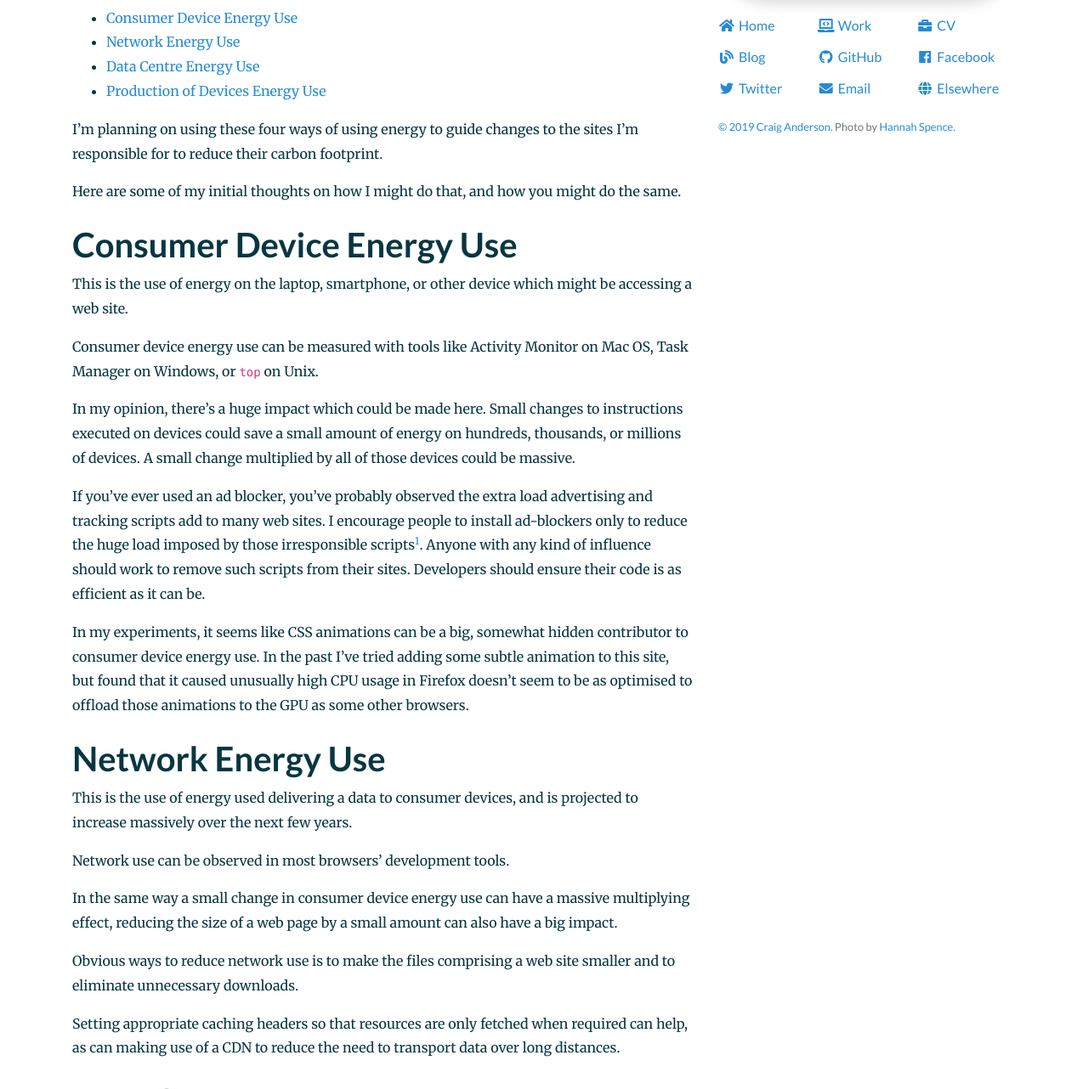
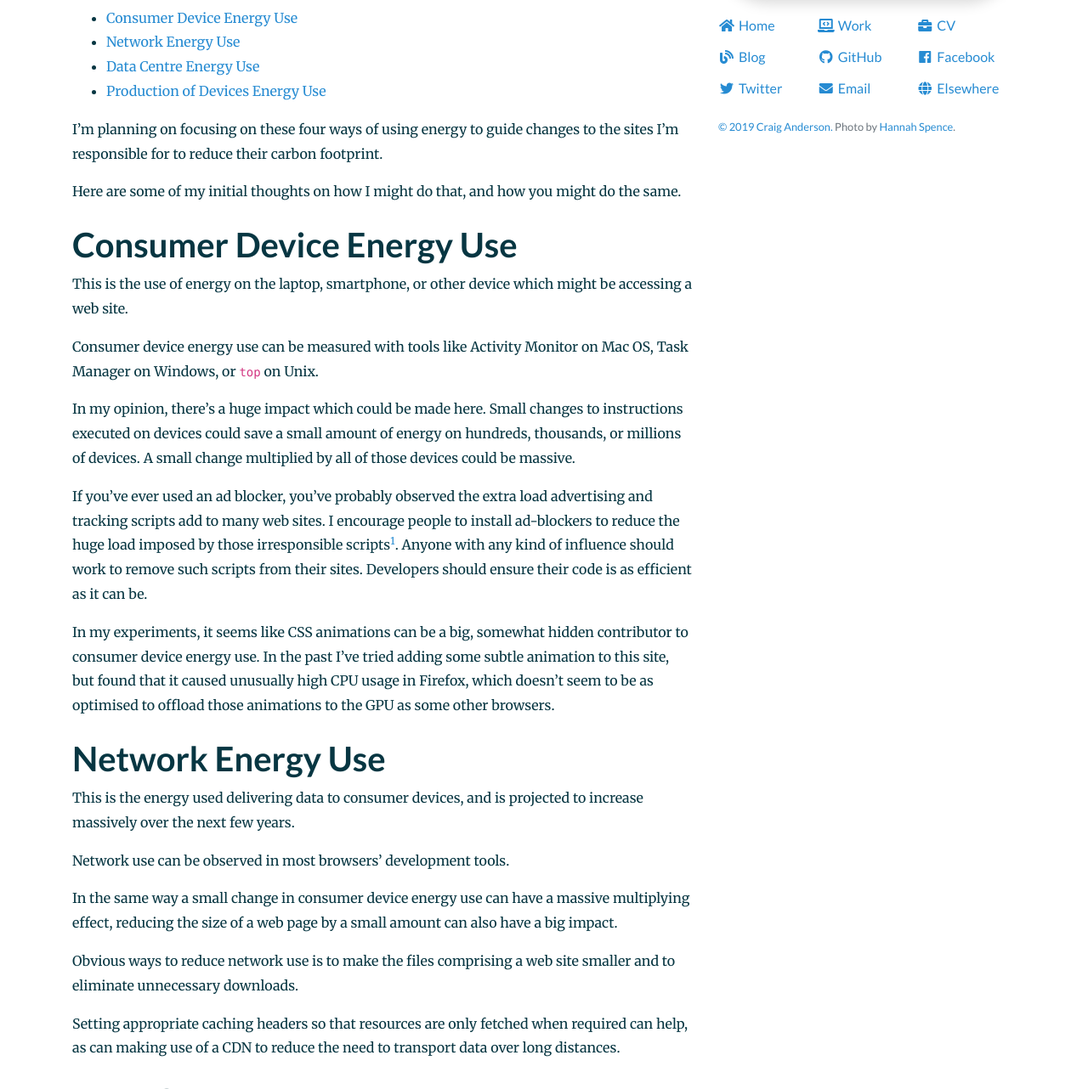
Before and after one commit to craiga/craiga.id.au, a Jekyll site: the page built from _posts/2019-07-20-green-web-dev.markdown, in a window 1280 px wide and 1400 px high, scrolled down 284 px, cut to the strip 118-1400 px from the top of the window. Shown: the whole strip at 85% size. Built offline with Jekyll 4.4.1, drawn with Linux system fonts in a browser that asks for light colours; our own code applies the rules of GitHub Pages for plain Markdown files; some of the changed text lies outside the part shown.

Commit message:
Update 2019-07-20-green-web-dev.markdown

```diff
--- a/_posts/2019-07-20-green-web-dev.markdown
+++ b/_posts/2019-07-20-green-web-dev.markdown
@@ -16,7 +16,7 @@
 {:toc}
 
 
-I'm planning on using these four ways of using energy to guide changes to the sites I'm responsible for to reduce their carbon footprint.
+I'm planning on focusing on these four ways of using energy to guide changes to the sites I'm responsible for to reduce their carbon footprint.
 
 Here are some of my initial thoughts on how I might do that, and how you might do the same.
 
@@ -29,14 +29,14 @@
 
 In my opinion, there's a huge impact which could be made here. Small changes to instructions executed on devices could save a small amount of energy on hundreds, thousands, or millions of devices. A small change multiplied by all of those devices could be massive.
 
-If you've ever used an ad blocker, you've probably observed the extra load advertising and tracking scripts add to many web sites. I encourage people to install ad-blockers only to reduce the huge load imposed by those irresponsible scripts[^dont-block-everything]. Anyone with any kind of influence should work to remove such scripts from their sites. Developers should ensure their code is as efficient as it can be.
+If you've ever used an ad blocker, you've probably observed the extra load advertising and tracking scripts add to many web sites. I encourage people to install ad-blockers to reduce the huge load imposed by those irresponsible scripts[^dont-block-everything]. Anyone with any kind of influence should work to remove such scripts from their sites. Developers should ensure their code is as efficient as it can be.
 
-In my experiments, it seems like CSS animations can be a big, somewhat hidden contributor to consumer device energy use. In the past I've tried adding some subtle animation to this site, but found that it caused unusually high CPU usage in Firefox doesn't seem to be as optimised to offload those animations to the GPU as some other browsers.
+In my experiments, it seems like CSS animations can be a big, somewhat hidden contributor to consumer device energy use. In the past I've tried adding some subtle animation to this site, but found that it caused unusually high CPU usage in Firefox, which doesn't seem to be as optimised to offload those animations to the GPU as some other browsers.
 
 
 # Network Energy Use
 
-This is the use of energy used delivering a data to consumer devices, and is projected to increase massively over the next few years.
+This is the energy used delivering data to consumer devices, and is projected to increase massively over the next few years.
 
 Network use can be observed in most browsers' development tools.
 
```
Also changed, not shown: other parts of _posts/2019-07-20-green-web-dev.markdown (+1 -1 lines).
